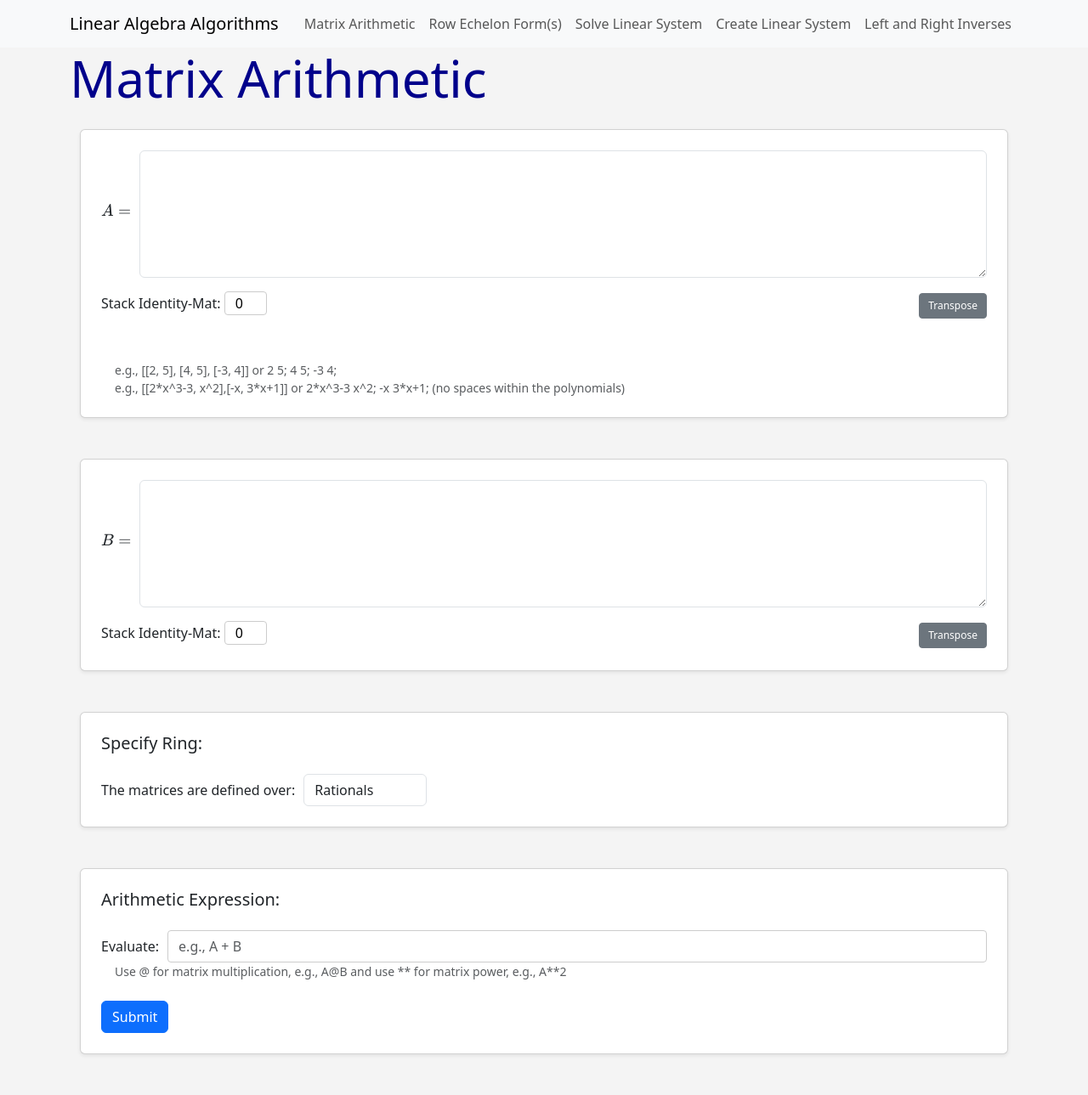
After one commit to kamalsaleh/LA1-Algorithms, a Flask app: page /matrix-arithmetic in a window 1280 px wide. The commit adds this page. Shown: the whole page at 85% size. Run offline with Flask 2, Linux system fonts and the light colour scheme; parts of the project's set-up code (start-up, migrations or seed data) failed here and were passed over.

Commit message:
improve existing code + add page for matrix arithmetic

```diff
--- a/algorithms.py
+++ b/algorithms.py
@@ -488,9 +488,9 @@ def solve_left_linear_system(A, B, ring, post_reduction="REF", active_columns=No
 
     if is_solvable:
       if nr_syzygies == 0:
-        solution_set_latex = "\\{" + laTeX(X_p) + "\\}"
+        solution_set_latex = "\\left\\{" + laTeX(X_p) + "\\right\\}"
       else:
-        solution_set_latex = "\\{" + laTeX(X_p) + " + " + parametrized_solution_latex + "\\}"
+        solution_set_latex = "\\left\\{" + laTeX(X_p) + " + " + parametrized_solution_latex + "\\right\\}"
     else:
       solution_set_latex = "\\emptyset"
 
@@ -542,7 +542,7 @@ def solve_right_linear_system(A, B, ring, post_reduction="REF", active_rows=None
         parametrized_solution_latex += "\\begin{bmatrix}" + "\\\\".join([" & ".join(["t_{" + f"{j+1},{i+1}" + "}" for i in range(info["nr_systems"])]) for j in range(info["nr_syzygies"])]) + "\\end{bmatrix}"
         parametrized_solution_latex += "| t_{i,j} \in" + info["ring_latex"] + "\mbox{ for }" + f"i \leq {info['nr_syzygies']}, j \leq {info['nr_systems']}"
 
-    solution_set_latex = "\\{" + laTeX(X_p.T) + parametrized_solution_latex + "\\}"
+    solution_set_latex = "\\left\\{" + laTeX(X_p.T) + parametrized_solution_latex + "\\right\\}"
     solution_set_latex += "\\subseteq" + info["ring_latex"] + "^{" + str(info["nr_variables"]) + "\\times" + str(info["nr_systems"]) + "}"
     return X_p.T, S.T, solution_set_latex
   else:
--- a/app.py
+++ b/app.py
@@ -48,25 +48,34 @@ class LinearSystemForm(FlaskForm):
 
     A = TextAreaField("\(A=~\)", validators=[DataRequired()])
     B = TextAreaField("\(B=~\)", validators=[DataRequired()])
+
     RING = SelectField(
-        'The linear system is defined over:',
+        'The matrices are defined over:',
         choices=[ ('Rationals', 'Rationals'),
               ('Integers', 'Integers'),
               ('FiniteField', 'Finite field'),
               ('PolynomialRing', 'Polynomial ring'),
               ],
         default='Rationals')
+
     DOMAIN = SelectField(
         'The polynomial ring \(k[x]\) for \(k=\)',
         choices=[ ('Rationals', 'Rationals'),
               ('FiniteField', 'Finite field'),
               ],
         default='Rationals')
+
     CHAR = IntegerField(
         "The finite field \(\mathbb{F}_{p}\) for the prime number \(p=\)",
         validators=[DataRequired()],
         default=2)
-    submit = SubmitField("Solve System")
+
+    STRING_TO_EVALUATE = StringField(
+        "Evaluate:",
+        default="",
+        render_kw={"placeholder": "e.g., A + B"})
+
+    submit = SubmitField("Submit")
 
 @app.route('/')
 def home():
@@ -78,6 +87,9 @@ def row_echelon_form():
     if form.validate_on_submit():
         leading_coefficient = form.LEADING_COEFFICIENT_POSITION.data
         leading_coefficient = tuple([int(i) - 1 for i in leading_coefficient.replace("(","").replace(")", "").replace(" ", "").split(",")])
+
+        display_matrix_properties = leading_coefficient == (0, 0)
+
         if any(i < 0 for i in leading_coefficient):
           raise ValueError("The starting leading coefficient position must consist of two positive integers")
 
@@ -148,11 +160,60 @@ def row_echelon_form():
                     post_reduction=post_reduction,
                     output=output,
                     output_as_text = output_as_text,
+                    display_matrix_properties=display_matrix_properties,
                     rank_M=rank_M,
                     nr_rows_M=M.shape[0],
                     nr_cols_M=M.shape[1])
     else:
         return render_template('row-echelon-form.html', form=form)
+
+@app.route('/matrix-arithmetic', methods=['GET', 'POST'])
+def matrix_arithmetic():
+  form = LinearSystemForm()
+  if form.validate_on_submit():
+
+    ring_data = form.RING.data
+
+    char = form.CHAR.data
+
+    if ring_data == "Integers":
+      ring = ZZ
+    elif ring_data == "Rationals":
+      ring = QQ
+    elif ring_data == "FiniteField":
+      ring = GF(char)
+    elif ring_data == "PolynomialRing":
+      domain_data = form.DOMAIN.data
+      if domain_data == "Rationals":
+        ring, _ = sympy.ring("x", domain=QQ)
+      elif domain_data == "FiniteField":
+        ring, _ = sympy.ring("x", domain=GF(char))
+    else:
+      raise ValueError("The ring must be either 'Integers', 'Rationals', 'FiniteField' or 'PolynomialRing")
+
+    A = parse_matrix_from_string(form.A.data, ring)
+    B = parse_matrix_from_string(form.B.data, ring)
+
+    string_to_evaluate = form.STRING_TO_EVALUATE.data
+    string_to_evaluate.strip()
+
+    try:
+      result = eval(string_to_evaluate)
+      return render_template('matrix-arithmetic.html',
+            form=form,
+            output=True,
+            output_text=convert_matrix_to_string(result, ring) if isinstance(result, numpy.ndarray) else str(result),
+            output_latex=laTeX(result)
+          )
+    except Exception as e:
+      return render_template('matrix-arithmetic.html',
+            form=form,
+            error=f"An error occurred: {e} while evaluating expression on matrices {A} and {B}."
+          )
+
+  return render_template('matrix-arithmetic.html',
+          form=form
+        )
 
 @app.route('/solve-linear-system', methods=['GET', 'POST'])
 def solve_linear_system():
@@ -205,8 +266,8 @@ def solve_linear_system():
               form=form,
             )
 
-@app.route('/compute-inverses', methods=['GET', 'POST'])
-def compute_inverses():
+@app.route('/matrix-inversion', methods=['GET', 'POST'])
+def matrix_inversion():
     form = MatrixForm()
     if form.validate_on_submit():
 
@@ -244,7 +305,7 @@ def compute_inverses():
         else:
           r_invs_text = "No right inverses found."
 
-        return render_template('compute-inverses.html',
+        return render_template('matrix-inversion.html',
                     output=True,
                     form=form,
                     l_invs=l_invs[2],
@@ -253,7 +314,7 @@ def compute_inverses():
                     r_invs_text=r_invs_text
                   )
     else:
-        return render_template('compute-inverses.html',
+        return render_template('matrix-inversion.html',
                     output=False,
                     form=form)
 
--- a/static/css/style.css
+++ b/static/css/style.css
@@ -27,3 +27,28 @@ textarea {
   font-family: Arial, sans-serif;
   font-size: 14px;
 }
+
+table {
+  border-collapse: collapse;
+  margin: 20px auto;
+}
+table, th, td {
+  border: 0px solid black;
+}
+td {
+  padding: 5px;
+  border: none;
+}
+input[type="text"] {
+  width: 50px;
+  text-align: center;
+  border: 1px solid #ccc;
+  border-radius: 4px;
+}
+
+input[type="number"] {
+width: 50px;
+text-align: center;
+border: 1px solid #ccc;
+border-radius: 4px;
+}
--- a/static/javascript/matrices.js
+++ b/static/javascript/matrices.js
@@ -20,6 +20,10 @@ function parseMatrixEntriesFromString(M) {
   return M;
 }
 
+function matrixToString(M) {
+  return "[" + M.map(row => "[ " + row.join(", ") + " ]").join(",\n ") + "]";
+}
+
 function transposeMContent(name) {
   var M = document.querySelector('[name="' + name + '"]').value;
 
@@ -27,13 +31,18 @@ function transposeMContent(name) {
 
   M = M[0].map((_, colIndex) => M.map(row => row[colIndex]))
 
-  M = "[" + M.map(row => "[ " + row.join(", ") + " ]").join(",\n ") + "]";
+  M = matrixToString(M);
 
   document.querySelector('[name="' + name + '"]').value = M;
 }
 
 function toggleChar() {
   var ring = document.getElementById("specify-ring");
+
+  if (ring === null) {
+    return;
+  }
+
   var field_of_polynomial_ring = document.getElementById("field-of-polynomial-ring");
   var domain = document.getElementById("specify-domain");
   var char = document.getElementById("specify-field-characteristic");
@@ -75,34 +84,17 @@ function toggleComputation() {
 }
 
 function generateIdentityMatrix(rank) {
-  var M = "";
+  var M = [];
 
   for (var i = 0; i < rank; i++) {
-    if (i > 0) {
-      M += " [ ";
-    } else {
-      M += "[ ";
-    }
+    M.push([]);
     for (var j = 0; j < rank; j++) {
       if (i === j) {
-        M += "1";
+        M[i].push("1");
       } else {
-        M += "0";
-      }
-
-      if (j < rank - 1) {
-        M += ", ";
+        M[i].push("0");
       }
     }
-    M += " ]";
-
-    if (i < rank - 1) {
-      M += ",\n";
-    }
-  }
-
-  if (rank > 0) {
-    M = "[" + M + "]";
   }
 
   return M;
@@ -111,7 +103,7 @@ function generateIdentityMatrix(rank) {
 function stackIdentityMatrix(name) {
   var rank = parseInt(document.getElementById("identity-matrix-rank-" + name).value);
 
-  ID = parseMatrixEntriesFromString(generateIdentityMatrix(rank));
+  ID = generateIdentityMatrix(rank);
   M = document.querySelector('[name="' + name + '"]').value
 
   if (M.length > 0) {
@@ -125,13 +117,18 @@ function stackIdentityMatrix(name) {
       M = ID;
   }
 
-  M = M.map(row => row.join(" ")).join(";\n");
+  M = matrixToString(M);
 
   document.querySelector('[name="' + name + '"]').value = M;
 }
 
 function toggleReduceRows() {
   var art_of_reduction = document.getElementById("art-of-reduction");
+
+  if (art_of_reduction === null) {
+    return;
+  }
+
   var reduce_the_first_n_rows = document.getElementById("reduce-the-first-n-rows");
 
   if (art_of_reduction.value === "REF") {
--- a/templates/base.html
+++ b/templates/base.html
@@ -4,7 +4,7 @@
   <meta charset="utf-8">
   <meta name="viewport" content="width=device-width, initial-scale=1">
   <!--Bootstrap-->
-  <link href="https://cdn.jsdelivr.net/npm/bootstrap@5.3.0-alpha1/dist/css/bootstrap.min.css" rel="stylesheet" integrity="sha384-GLhlTQ8iRABdZLl6O3oVMWSktQOp6b7In1Zl3/Jr59b6EGGoI1aFkw7cmDA6j6gD" crossorigin="anonymous">
+  <link href="https://cdn.jsdelivr.net/npm/bootstrap@5.3.0-alpha3/dist/css/bootstrap.min.css" rel="stylesheet">
   <!--font-awesome-->
   <link rel="stylesheet" href="https://cdnjs.cloudflare.com/ajax/libs/font-awesome/6.2.1/css/all.min.css">
   <!--Our Css-->
@@ -16,8 +16,40 @@
   <title>{% block title %}Linear Algebra Algorithms{% endblock %}</title>
 </head>
 <body onload="toggleChar(); toggleReduceRows();">
+
+  <nav class="navbar navbar-expand-lg navbar-light bg-light">
+    <div class="container">
+      <a class="navbar-brand" href="{{ url_for('home') }}">Linear Algebra Algorithms</a>
+      <button class="navbar-toggler" type="button" data-bs-toggle="collapse" data-bs-target="#navbarNav" aria-controls="navbarNav" aria-expanded="false" aria-label="Toggle navigation">
+        <span class="navbar-toggler-icon"></span>
+      </button>
+      <div class="collapse navbar-collapse" id="navbarNav">
+        <ul class="navbar-nav ms-auto">
+
+          <li class="nav-item">
+            <a class="nav-link" href="{{ url_for('matrix_arithmetic') }}">Matrix Arithmetic</a>
+          </li>
+          <li class="nav-item">
+            <a class="nav-link" href="{{ url_for('row_echelon_form') }}">Row Echelon Form(s)</a>
+          </li>
+          <li class="nav-item">
+            <a class="nav-link" href="{{ url_for('solve_linear_system') }}">Solve Linear System</a>
+          </li>
+          <li class="nav-item">
+            <a class="nav-link" href="{{ url_for('create_linear_system') }}">Create Linear System</a>
+          </li>
+          <li class="nav-item">
+            <a class="nav-link" href="{{ url_for('matrix_inversion') }}">Left and Right Inverses</a>
+          </li>
+
+        </ul>
+      </div>
+    </div>
+  </nav>
+
   <main>
     {% block content %}{% endblock %}
   </main>
+  <script src="https://cdn.jsdelivr.net/npm/bootstrap@5.3.0-alpha3/dist/js/bootstrap.bundle.min.js"></script>
 </body>
 </html>
--- a/templates/home.html
+++ b/templates/home.html
@@ -7,12 +7,14 @@
   <div class="form-group">
     <label for="optionsSelect" style="font-size: 1.5rem;">Select an option:</label>
     <select id="optionsSelect" class="form-control" onchange="location = this.value;">
-        <option value="{{ url_for('home') }}"></option>
+        <option value="" selected disabled>Select an option</option>
+        <option value="{{ url_for('matrix_arithmetic') }}">Matrix Arithmetic</option>
         <option value="{{ url_for('row_echelon_form') }}">Row Echelon Form(s)</option>
         <option value="{{ url_for('solve_linear_system') }}">Solve Linear System</option>
         <option value="{{ url_for('create_linear_system') }}">Create Linear System</option>
-        <option value="{{ url_for('compute_inverses') }}">Left and Right Inverses</option>
+        <option value="{{ url_for('matrix_inversion') }}">Left and Right Inverses</option>
     </select>
   </div>
+
 </div>
 {% endblock %}
--- /dev/null
+++ b/templates/matrix-arithmetic.html
@@ -0,0 +1,137 @@
+{% extends 'base.html' %}
+{% block content %}
+<div class="container">
+  <h1>Matrix Arithmetic</h1>
+  <form method="POST">
+    {{ form.hidden_tag() }}
+
+    <div class="container mt-4">
+      <div class="card shadow-sm p-4">
+          <div class="form-group mb-3" style="display: flex; align-items: center;">
+            {{ form.A.label(class="form-label") }}
+            {{ form.A(id="form_A", class="form-control", value=form.A.data) }}
+          </div>
+          <div class="d-flex justify-content-between align-items-center">
+            <div>
+              <label class="form-label" for="identity-matrix-rank-A">Stack Identity-Mat:</label>
+              <input type="number" id="identity-matrix-rank-A" value="0" min="0" onchange="stackIdentityMatrix('A')">
+            </div>
+            <div class="d-flex">
+            &nbsp;
+            <button type="button" class="btn btn-secondary small-button" onclick="transposeMContent('A')">Transpose</button>
+            </div>
+          </div>
+          <br>
+          <br>
+          <p class="text-muted small mb-0 ms-3">
+            e.g., [[2, 5], [4, 5], [-3, 4]] or 2 5; 4 5; -3 4;<br>
+            e.g., [[2*x^3-3, x^2],[-x, 3*x+1]] or 2*x^3-3 x^2; -x 3*x+1; (no spaces within the polynomials)
+          </p>
+      </div>
+    </div>
+    <br>
+    <div class="container mt-4">
+      <div class="card shadow-sm p-4">
+          <div class="form-group mb-3" style="display: flex; align-items: center;">
+            {{ form.B.label(class="form-label") }}
+            {{ form.B(id="form_B", class="form-control", value=form.B.data) }}
+          </div>
+          <div class="d-flex justify-content-between align-items-center">
+            <div>
+            <label class="form-label" for="identity-matrix-rank-B">Stack Identity-Mat:</label>
+            <input type="number" id="identity-matrix-rank-B" value="0" min="0" onchange="stackIdentityMatrix('B')">
+            </div>
+            <div class="d-flex">
+            &nbsp;
+            <button type="button" class="btn btn-secondary small-button" onclick="transposeMContent('B')">Transpose</button>
+            </div>
+          </div>
+      </div>
+    </div>
+    <br>
+
+    <div class="container mt-4">
+      <div class="card shadow-sm p-4">
+          <h5 class="card-title mb-4">Specify Ring:</h5>
+          <!-- RING and DOMAIN -->
+          <div style="display: flex; align-items: center;">
+              {{ form.RING.label }}
+              <div style="width: fit-content; display: inline-block; margin-left: 10px;">
+                {{ form.RING(class="form-control", id="specify-ring", onchange="toggleChar()") }}
+              </div>
+          </div>
+
+          <div style="display: flex; align-items: center;" id="field-of-polynomial-ring">
+              <br>
+              {{ form.DOMAIN.label }}
+              <div style="width: fit-content; display: inline-block; margin-left: 10px;">
+                {{ form.DOMAIN(class="form-control", id="specify-domain", onchange="toggleChar()") }}
+              </div>
+          </div>
+
+          <!-- Characteristic -->
+           <div class="form-group" id="specify-field-characteristic">
+              <br>
+              <div style="display: flex; align-items: center;">
+                {{ form.CHAR.label }}
+                {{ form.CHAR(id="char-input", min=2, onchange="nextPrime()") }}
+              </div>
+          </div>
+      </div>
+    </div>
+
+    <br>
+
+    <div class="container mt-4">
+      <div class="card shadow-sm p-4">
+        <h5 class="card-title mb-4">Arithmetic Expression:</h5>
+        <!-- String to evaluate -->
+
+        <div class="form-group">
+          <div style="display: flex; align-items: center;">
+            {{ form.STRING_TO_EVALUATE.label() }}
+            {{ form.STRING_TO_EVALUATE(id="string-to-evaluate", class="form-control", value=form.STRING_TO_EVALUATE.data, style="flex: 1; margin-left: 10px; text-align: left;") }}
+          </div>
+          <p class="text-muted small mb-0 ms-3">
+            Use @ for matrix multiplication, e.g., A@B and use ** for matrix power, e.g., A**2
+          </p>
+        </div>
+
+        <!-- Submit Button -->
+        <div class="text-start">
+          <br>
+          {{ form.submit(class="btn btn-primary") }}
+        </div>
+      </div>
+    </div>
+
+  </form>
+</div>
+
+<div class="container">
+
+  {% if error %}
+    <div class="alert alert-danger mt-4" role="alert">
+      {{ error }}
+    </div>
+  {% endif %}
+
+  {% if output %}
+
+  <div class="container mt-4">
+    <div class="card shadow-sm p-4">
+      <h5 class="card-title mb-4">Output:</h5>
+      \[
+          {{ output_latex }}
+      \]
+      <div class="text-start">
+        <button type="button" class="btn btn-secondary small-button" onclick="copyToClipboard('{{ output_text }}')">Copy to Clipboard</button>
+      </div>
+    </div>
+  </div>
+
+  {% endif %}
+</div>
+<br>
+<br>
+{% endblock %}
--- a/templates/compute-inverses.html
+++ b/templates/matrix-inversion.html
@@ -62,6 +62,7 @@
 
                 <!-- Submit Button -->
                 <div class="text-start">
+                  <br>
                   {{ form.submit(class="btn btn-primary") }}
                 </div>
             </div>
--- a/templates/row-echelon-form.html
+++ b/templates/row-echelon-form.html
@@ -103,10 +103,10 @@
                     The default value is \(-1\) means each leading coefficient will be used to reduce elements in all rows above it.
                   </p>
                 </div>
-                <br>
 
                 <!-- Submit Button -->
                 <div class="text-start">
+                  <br>
                   {{ form.submit(class="btn btn-primary") }}
                 </div>
             </div>
@@ -127,6 +127,7 @@
               \( \mathbf{ {{ post_reduction }} }(M) = {{ output[0] | safe }} \in {{ ring_latex }}^{ {{ nr_rows_M }} \times {{ nr_cols_M }} } \)
             </p>
 
+            {% if display_matrix_properties %}
                 <ul>
                   <li> \(\mathbf{Rank}(M) = {{ rank_M }}\)</li>
                   {% if rank_M == nr_rows_M %}
@@ -188,8 +189,8 @@
                       {% endif %}
                     {% endif %}
                   {% endif %}
-
                 </ul>
+            {% endif %}
 
             <div>
               <button class="btn btn-secondary small-button" onclick="copyToClipboard('{{ output_as_text }}')">Copy to Clipboard</button>
```
Also changed, not shown: templates/create-linear-system.html (+3 -44 lines), templates/solve-linear-system.html (+14 -12 lines). Lines whose indentation alone changed are shown as unchanged.
